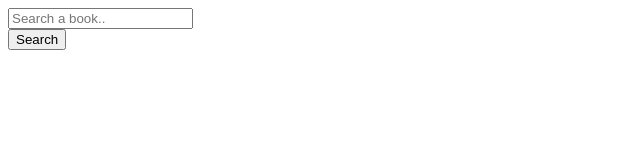
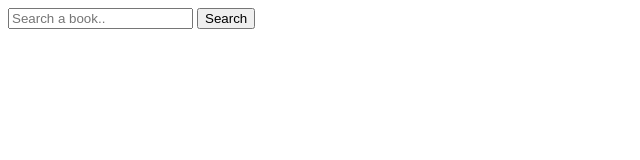
Before and after one commit to helexander/googlebooks-api, a plain HTML site: page index.html in a window 1280 px wide. Shown: the whole page, without its empty margins (0-640 px from the left). Drawn offline with nearby package versions, Linux system fonts and the light colour scheme.

Commit message:
placed button inside form

```diff
--- a/index.html
+++ b/index.html
@@ -10,6 +10,7 @@
 	<body>
 		<form id="form" class="form__book">
 			<input type="text" id="search" placeholder="Search a book.." />
+			<button type="submit" id="searchButton">Search</button>
 		</form>
 
 		<!-- <input id="searchInput" type="text" />
@@ -19,7 +20,6 @@
 			<option value="author">Author</option>
 			<option value="publisher">Publisher</option>
 		</select> -->
-		<button id="searchButton">Search</button>
 
 		<main id="main"></main>
 
```
